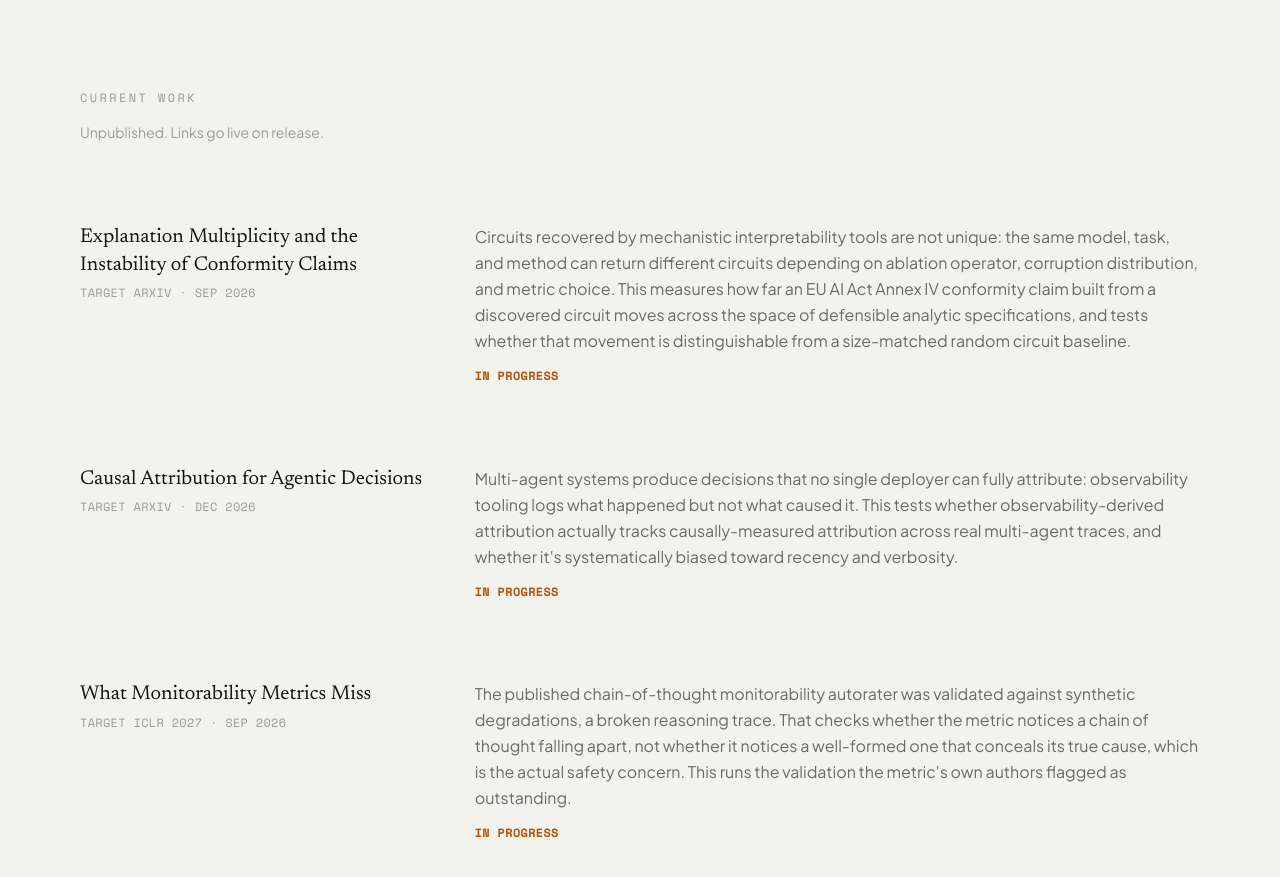
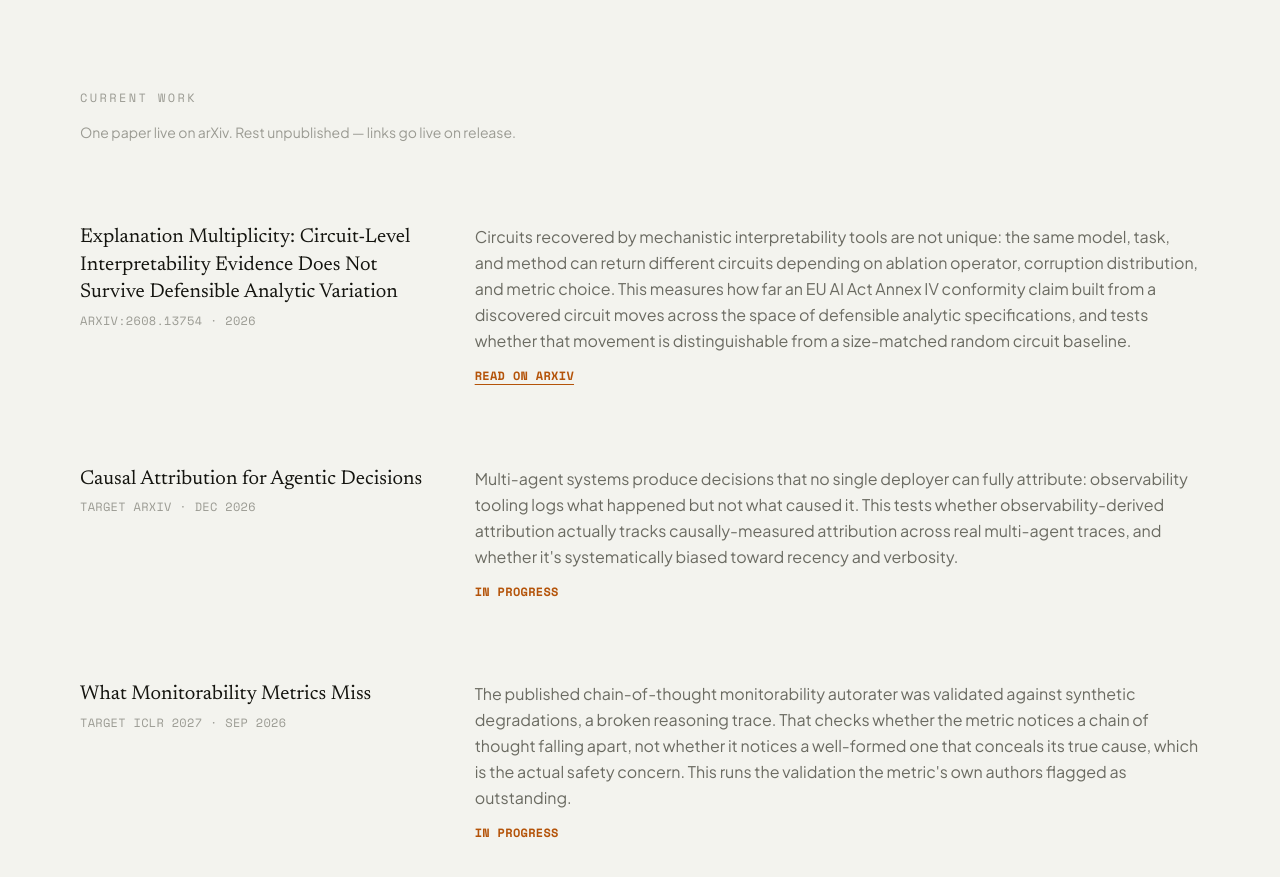
Before and after one commit to designer-coderajay/Portfolio, a Next.js app: page / in a window 1280 px wide. Shown: the part 3760-4637 px from the top of the page. Built offline with nearby package versions, Linux system fonts and the light colour scheme.

Commit message:
Link Explanation Multiplicity paper to arXiv:2608.13754
Paper went live on Scholar/arXiv; update title to match published version and swap "In progress" tag for a working link.

```diff
--- a/components/CurrentWork.tsx
+++ b/components/CurrentWork.tsx
@@ -14,8 +14,9 @@ const item = {
 
 const papers = [
   {
-    title: "Explanation Multiplicity and the Instability of Conformity Claims",
-    tag: "Target arXiv · Sep 2026",
+    title: "Explanation Multiplicity: Circuit-Level Interpretability Evidence Does Not Survive Defensible Analytic Variation",
+    tag: "arXiv:2608.13754 · 2026",
+    href: "https://arxiv.org/abs/2608.13754",
     body: "Circuits recovered by mechanistic interpretability tools are not unique: the same model, task, and method can return different circuits depending on ablation operator, corruption distribution, and metric choice. This measures how far an EU AI Act Annex IV conformity claim built from a discovered circuit moves across the space of defensible analytic specifications, and tests whether that movement is distinguishable from a size-matched random circuit baseline."
   },
   {
@@ -44,7 +45,7 @@ export default function CurrentWork() {
           Current Work
         </motion.span>
         <motion.p variants={item} className="mt-3 text-[14px] text-faint">
-          Unpublished. Links go live on release.
+          One paper live on arXiv. Rest unpublished — links go live on release.
         </motion.p>
 
         <div className="mt-10 flex flex-col">
@@ -60,9 +61,20 @@ export default function CurrentWork() {
               </div>
               <div className="flex flex-col gap-3">
                 <p className="text-[16px] leading-relaxed text-muted">{p.body}</p>
-                <span className="font-mono text-[12px] font-bold uppercase tracking-wide text-accent">
-                  In progress
-                </span>
+                {p.href ? (
+                  <a
+                    href={p.href}
+                    target="_blank"
+                    rel="noopener"
+                    className="font-mono text-[12px] font-bold uppercase tracking-wide text-accent underline underline-offset-4"
+                  >
+                    Read on arXiv
+                  </a>
+                ) : (
+                  <span className="font-mono text-[12px] font-bold uppercase tracking-wide text-accent">
+                    In progress
+                  </span>
+                )}
               </div>
             </motion.div>
           ))}
```
